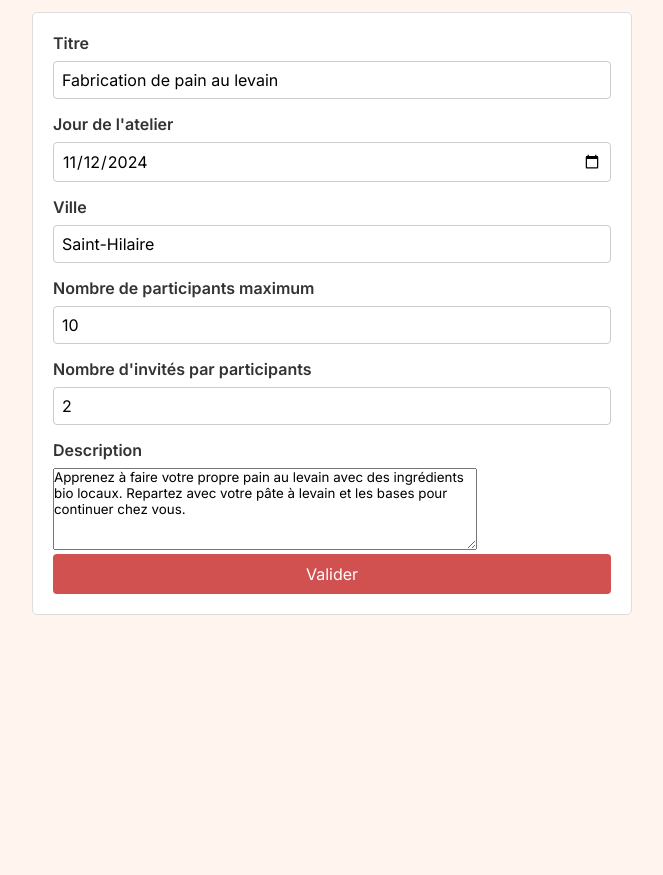
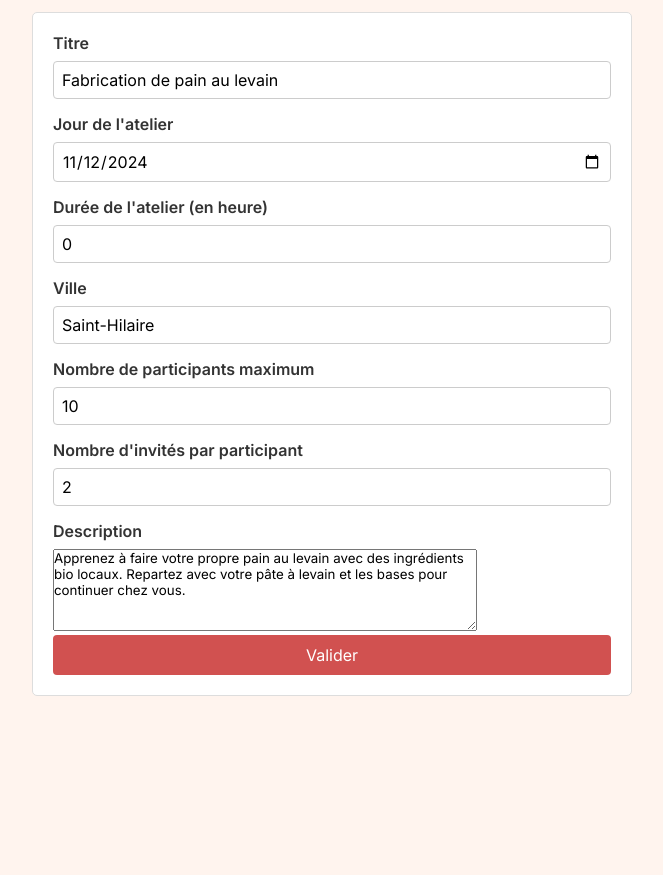
Before and after one commit to motiroir/agrinov, an ASP.NET Core app: page /Activity/UpdateActivity/1 in a window 1280 px wide. Shown: the part 188-1063 px from the top of the page, without its empty margins (308-971 px from the left). Run offline with ASP.NET Core 8, Linux system fonts and the light colour scheme; data comes from the database, SQL or seed files in the repository; some libraries are stand-ins or nearby versions.

Commit message:
duration attribute on the activity model added

```diff
--- a/Controllers/ActivityController.cs
+++ b/Controllers/ActivityController.cs
@@ -73,5 +73,14 @@ namespace AgriNov.Controllers
                 return View(activities);
             }
         }
+
+        public IActionResult ShowActivityDetails(int id)
+        {
+            using (ServiceActivity sA = new ServiceActivity())
+            {
+                Activity activity = sA.GetActivity(id);
+                return View(activity);
+            }
+        }
     }
 }
--- a/Models/ActivityModel/Activity.cs
+++ b/Models/ActivityModel/Activity.cs
@@ -18,7 +18,7 @@ namespace AgriNov.Models
         [DisplayName("Nombre de participants maximum")]
         public int MaxParticipants { get; set; }
         [Required]
-        [DisplayName("Nombre d'invités par participants")]
+        [DisplayName("Nombre d'invités par participant")]
         public int MaxInvitesPerPerson { get; set; }
         [Required]
         [DisplayName("Titre")]
@@ -27,6 +27,8 @@ namespace AgriNov.Models
         [MaxLength(500)]
         [MinLength(20, ErrorMessage ="Veuillez décrire l'atelier")]
         public string Description { get; set; }
+        [DisplayName("Durée de l'atelier (en heure)")]
+        public int Duration { get; set; }
         public ValidationStatus ValidationStatus { get; set; }
         public DateTime DateCreated { get; set; }
         public DateTime DateLastModified { get; set; }
--- a/Views/Activity/CreateActivity.cshtml
+++ b/Views/Activity/CreateActivity.cshtml
@@ -21,6 +21,12 @@
             @Html.LabelFor(model => model.Datetime)
             @Html.EditorFor(model => model.Datetime, new { htmlAttributes = new { @class = "form-control", @type = "date" } })
             @Html.ValidationMessageFor(model => model.Datetime)
+        </div>
+
+        <div>
+            @Html.LabelFor(model => model.Duration)
+            @Html.TextBoxFor(model => model.Duration, new { @type = "number", @min = "0", @step = "1", @class = "form-control" })
+            @Html.ValidationMessageFor(model => model.Duration)
         </div>
 
         <div>
--- a/Views/Activity/ShowAllActivities.cshtml
+++ b/Views/Activity/ShowAllActivities.cshtml
@@ -2,7 +2,7 @@
 
 @{
     Layout = "_BaseLayout";
-    ViewBag.Title = "Toutes les activités";
+    ViewBag.Title = "Tous les ateliers";
 }
 @section ExtraStyle {
     <link rel="stylesheet" href="~/CSS/tilestyle.css">
--- a/Views/Activity/UpdateActivity.cshtml
+++ b/Views/Activity/UpdateActivity.cshtml
@@ -21,6 +21,12 @@
             @Html.LabelFor(model => Model.Datetime)
             @Html.EditorFor(model => Model.Datetime, new { htmlAttributes = new { @class = "form-control", @type = "date" } })
             @Html.ValidationMessageFor(model => Model.Datetime)
+        </div>
+
+        <div>
+            @Html.LabelFor(model => model.Duration)
+            @Html.TextBoxFor(model => model.Duration, new { @type = "number", @min = "0", @step = "1", @class = "form-control" })
+            @Html.ValidationMessageFor(model => model.Duration)
         </div>
 
         <div>
```
Also changed, not shown: Views/Activity/ShowActivityDetails.cshtml (added, +9 -0 lines).
